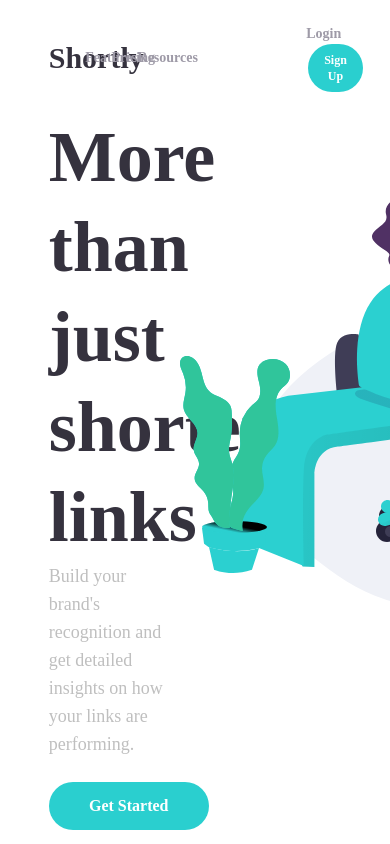
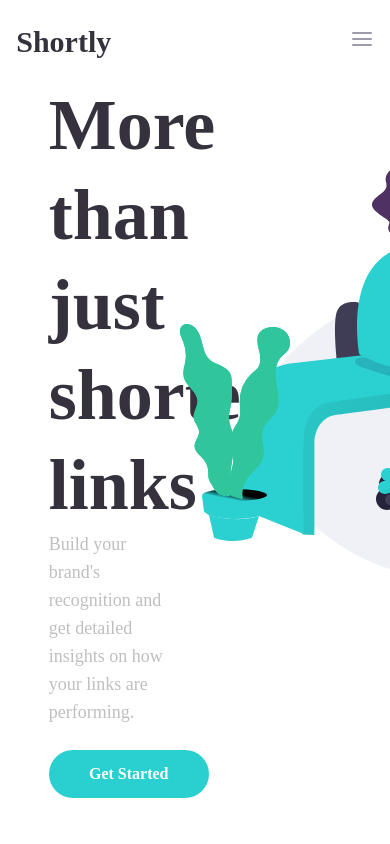
Before and after one commit to YaSh8202/Shortly-URL-Shortner, a React (Create React App) app: page / in a window 390 px wide. Shown: the top 844 px of the page. Built offline with nearby package versions, Linux system fonts and the light colour scheme.

Commit message:
Responsiveness added in navbar

```diff
--- a/public/index.html
+++ b/public/index.html
@@ -7,7 +7,7 @@
     <meta name="theme-color" content="#000000" />
     <meta
       name="description"
-      content="Web site created using create-react-app"
+      content="Shortly URL shortner. More than just shorter links"
     />
     <link rel="apple-touch-icon" href="%PUBLIC_URL%/logo192.png" />
     <!--
@@ -24,7 +24,7 @@
       work correctly both with client-side routing and a non-root public URL.
       Learn how to configure a non-root public URL by running `npm run build`.
     -->
-    <title>React App</title>
+    <title>Shortly URL Shortner</title>
   </head>
   <body>
     <noscript>You need to enable JavaScript to run this app.</noscript>
--- a/src/App.js
+++ b/src/App.js
@@ -17,6 +17,7 @@
 
   return (
     <>
+
       <NavBar />
       <Hero />
       <GrayLayout>
--- a/src/components/Boost/Boost.js
+++ b/src/components/Boost/Boost.js
@@ -19,7 +19,7 @@
         <h3 className="text-white font-bold text-xl">
           Boost your links today
         </h3>
-        <button className="font-bold w-40 text-base mt-6  text-white bg-cyan rounded-full px-4 py-3 hover:opacity-70">
+        <button className="font-bold w-40 text-base mt-6  text-white bg-cyan/90 rounded-full px-4 py-3 hover:bg-cyan duration-200 ">
           Get Started
         </button>
       </div>
--- /dev/null
+++ b/src/components/NavBar/MobileNav.jsx
@@ -0,0 +1,23 @@
+import React from "react";
+
+const MobileNav = (props) => {
+  return (
+    <div
+      className={` rounded-lg z-10 w-full py-10 m-auto absolute bg-dark_voilte flex flex-col text-white font-bold ${props.className}`}
+    >
+      <div className="flex flex-col items-center child:cursor-pointer gap-6 text-base border-b border-b-Gray/25 mx-8 pb-6 ">
+        <p>Features</p>
+        <p>Pricing</p>
+        <p>Resources</p>
+      </div>
+      <div className="mx-8 flex flex-col items-center child:cursor-pointer gap-6 text-base pt-6  ">
+        <p>Login</p>
+        <button className="  font-bold w-full text-white bg-cyan text-md rounded-full px-4 py-3 hover:opacity-70 ">
+            Sign Up
+          </button>
+      </div>
+    </div>
+  );
+};
+
+export default MobileNav;
--- a/src/components/NavBar/NavBar.js
+++ b/src/components/NavBar/NavBar.js
@@ -1,38 +1,59 @@
 import React from "react";
+import { Menu } from "../UI/AllSvgs";
+import MobileNav from "./MobileNav";
 
 const NavBar = () => {
+  const [isOpen, setIsOpen] = React.useState(false);
   return (
-    <div className="w-9/12 m-auto mt-6 grid grid-cols-8 items-center">
-      <h2 className="col-span-1 text-3xl font-bold text-veryDarkBlue">
+    <div className=" relative lg:w-9/12 w-11/12  m-auto mt-6 flex items-center justify-between lg:justify-start">
+      <h2 className="text-3xl font-bold text-veryDarkBlue mr-8 ">
         Shortly
       </h2>
-      <nav className="text-sm font-bold col-span-5  items-center  ">
-        <ul className=" grid grid-cols-7 items-center text-grayishViolet">
+      <div>
+        <button onClick={()=>{setIsOpen(prev=>!prev)}} ><Menu  /></button>
+      </div>
+      <MobileNav className={`${isOpen?"visible":"invisible"} top-14`} />
+      <nav className="hidden lg:flex text-sm font-bold  flex-1 justify-between  items-center container ">
+        <div>
+          <ul className="flex gap-6 items-center text-grayishViolet">
             <li>
-            <a href="/" className="inline-block cursor-pointer hover:text-veryDarkBlue">
+              <a
+                href="/"
+                className="inline-block cursor-pointer hover:text-veryDarkBlue"
+              >
                 Features
               </a>
             </li>
             <li>
-            <a href="/" className=" inline-block cursor-pointer hover:text-veryDarkBlue hover:font-bold">
+              <a
+                href="/"
+                className=" inline-block cursor-pointer hover:text-veryDarkBlue hover:font-bold"
+              >
                 Pricing
               </a>
             </li>
             <li>
-            <a href="/" className="inline-block cursor-pointer hover:text-veryDarkBlue hover:font-bold">
+              <a
+                href="/"
+                className="inline-block cursor-pointer hover:text-veryDarkBlue hover:font-bold"
+              >
                 Resources
               </a>
             </li>
           </ul>
-      </nav>
-      <div className="font-bold text-sm text-right col-span-2 space-x-10">
-        <a href="/" className="cursor-pointer w-10 hover:text-veryDarkBlue hover:font-bold text-grayishViolet">
+        </div>
+        <div className="font-bold text-sm text-right col-span-2 space-x-8">
+          <a
+            href="/"
+            className="cursor-pointer w-10 hover:text-veryDarkBlue hover:font-bold text-grayishViolet"
+          >
             Login
           </a>
           <button className="font-bold text-white bg-cyan text-xs rounded-full px-4 py-2 hover:opacity-70 ">
             Sign Up
           </button>
         </div>
+      </nav>
     </div>
   );
 };
--- a/src/components/Shortner/Link.js
+++ b/src/components/Shortner/Link.js
@@ -1,13 +1,10 @@
 import React, { useState } from "react";
 
-export const Link = ({ url, shortedUrl, index }) => {
+export const Link = ({ url, shortedUrl }) => {
   const [isClicked, setIsClicked] = useState(false);
 
   return (
-    <div
-      key={index}
-      className="my-3 bg-white flex items-center px-6 py-4 shadow-lg rounded-md "
-    >
+    <div className="my-3 bg-white flex items-center px-6 py-4 shadow-lg rounded-md ">
       <div className="flex flex-1 mr-3 justify-between">
         <div className="">{url}</div>
         <a
@@ -26,7 +23,7 @@
         }}
         className={`${
           isClicked ? "bg-veryDarkViolet" : "bg-cyan"
-        }  text-white w-24 py-2 rounded-md`}
+        }  text-white w-24 py-2 rounded-md hover:opacity-80 duration-100 `}
       >
         {isClicked ? "Copied!" : "Copy"}
       </button>
--- a/src/components/Shortner/ShortedLinks.js
+++ b/src/components/Shortner/ShortedLinks.js
@@ -5,7 +5,7 @@
   return (
     <div className="w-9/12 m-auto mt-10 ">
       {links.map(({ url, shortedUrl }, index) => (
-        <Link url={url} shortedUrl={shortedUrl} index={index} />
+        <Link key={index} url={url} shortedUrl={shortedUrl}/>
       ))}
     </div>
   );
--- a/src/components/Shortner/ShortnerForm.js
+++ b/src/components/Shortner/ShortnerForm.js
@@ -18,15 +18,17 @@
     const res = await fetch(`https://api.shrtco.de/v2/shorten?url=${url}/`);
     const data = await res.json();
     if (res.ok) {
+      inputRef.current.value = "";
       onNewUrl((prev) => {
+
         localStorage.setItem(
           "shortedUrls",
           JSON.stringify([
+            { url, shortedUrl: data.result.full_short_link },
             ...prev,
-            { url, shortedUrl: data.result.full_short_link },
           ])
         );
-        return [...prev, { url, shortedUrl: data.result.full_short_link }];
+        return [{ url, shortedUrl: data.result.full_short_link }, ...prev];
       });
     }
   };
@@ -48,7 +50,7 @@
         />
         <button
           onClick={handleSubmit}
-          className=" bg-cyan rounded-lg px-12 py-4 font-bold text-lg hover:opacity-60 text-white hover:brightness-150 "
+          className="relative bg-cyan rounded-lg px-12 py-4 font-bold text-lg hover:opacity-90 before:absolute before:top-0 before:left-0 before:w-full before:h-full before:bg-white/20 text-white before:-z-10  duration-200 before:rounded-lg "
         >
           Shorten it!
         </button>
--- a/src/components/UI/AllSvgs.js
+++ b/src/components/UI/AllSvgs.js
@@ -536,3 +536,9 @@
     </svg>
   );
 };
+
+export const Menu = (props) => (
+  <svg xmlns="http://www.w3.org/2000/svg" width={24} height={24} {...props}>
+    <path fill="hsl(257, 7%, 63%)" d="M3 5a1 1 0 1 0 0 2h18a1 1 0 1 0 0-2H3zm0 6a1 1 0 1 0 0 2h18a1 1 0 1 0 0-2H3zm0 6a1 1 0 1 0 0 2h18a1 1 0 1 0 0-2H3z" />
+  </svg>
+)
```
Also changed, not shown: src/images/icons8-menu.svg (added). Lines whose indentation alone changed are shown as unchanged.
